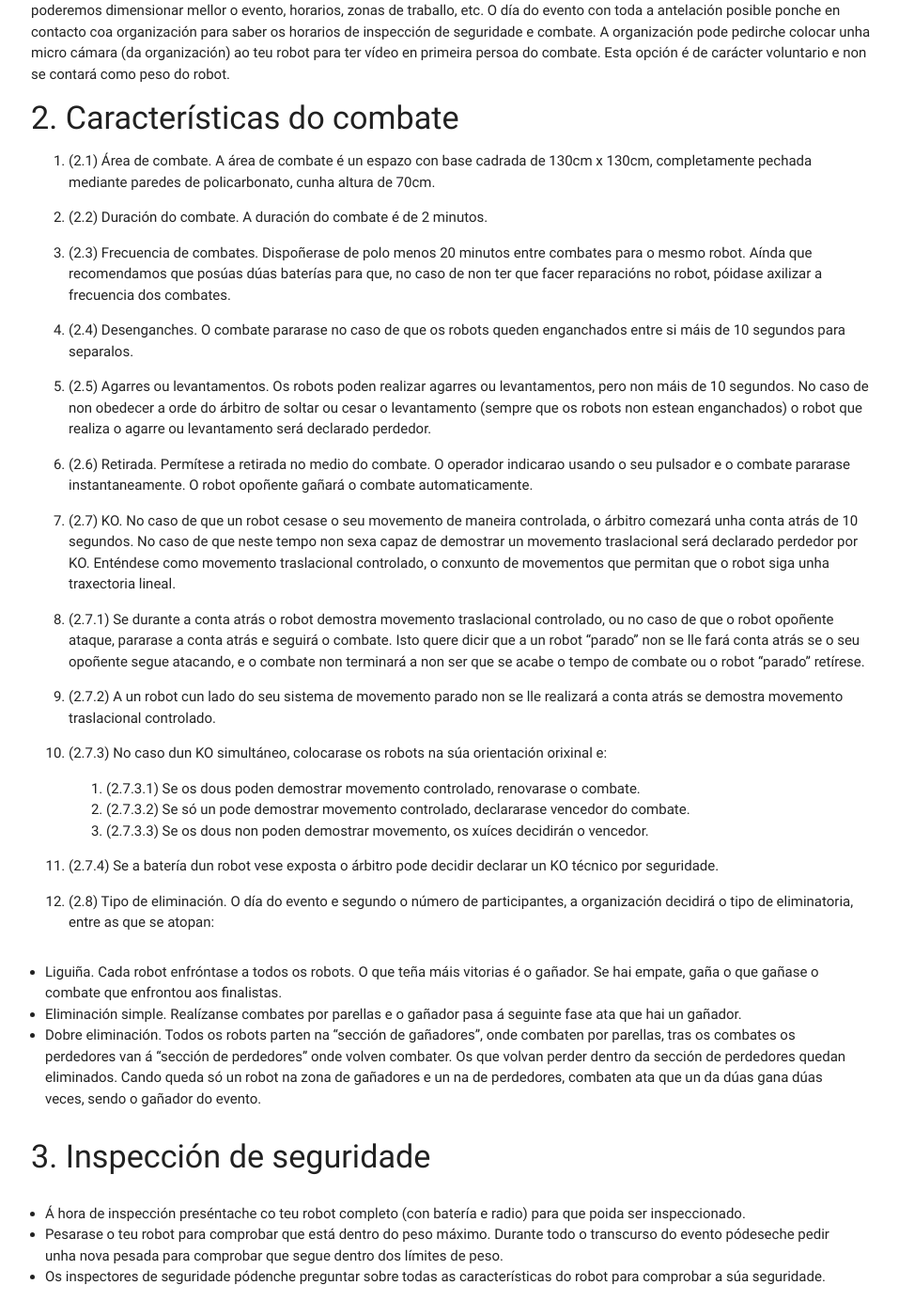
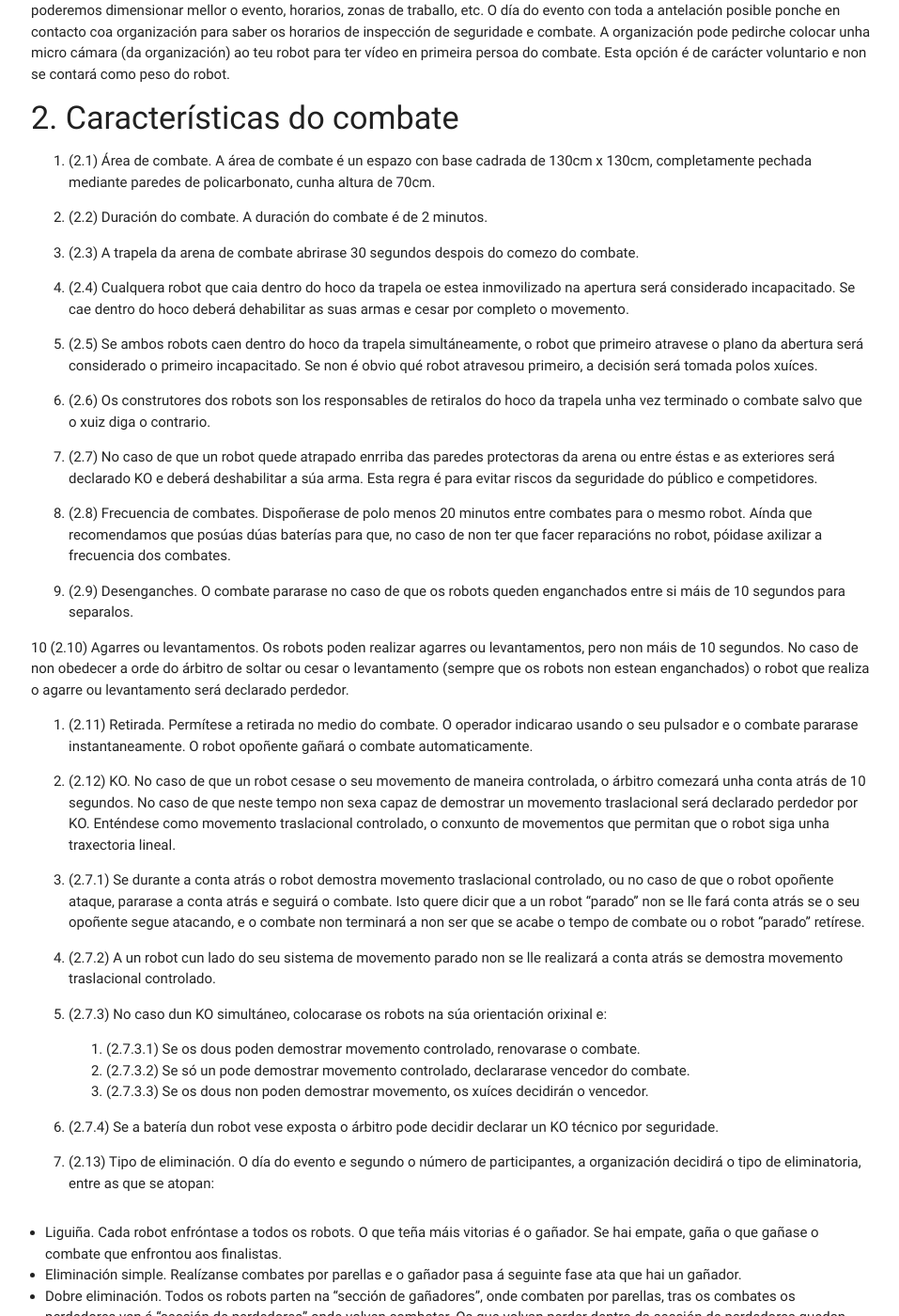
Before and after one commit to brico-labs/Regulamentos, a Jekyll site: the page built from combate_gl.md, in a window 1280 px wide and 1400 px high, scrolled down 883 px. Shown: the whole window at 94% size, without its empty margins (159-1116 px from the left). Built offline with Jekyll 4.4.1, drawn with Linux system fonts in a browser that asks for light colours; nearby versions of some CDN libraries; some of the changed text lies outside the part shown.

Commit message:
Cambio de regulamento
Se engaden novas normas o reglamento, os apartados 2.3 a 2.7

```diff
--- a/combate_gl.md
+++ b/combate_gl.md
@@ -10,7 +10,7 @@ Somos conscientes de que en realidade esta competición é de cacharros móbiles
 
 Este regulamento ten a intención de fomentar a competición xusta e asegurar a máxima seguridade posible. Pero tamén queremos que haxa o maior número de participantes, polo que che animamos a competir. No caso de calquera dúbida non dubides en poñerche en contacto connosco no correo info@oshwdem.org
 
-  - Revisión 1 (2015): vixente dende OSHWDem 2015
+  - Revisión 2 (2015): vixente dende OSHWDem 2017
 
 ### Obxectivo
 Dous robots teleoperados combaten coas súas armas entre si nun recinto pechado loitando por ser o robot máis forte e mellor deseñado. A pericia dos seus construtores e operadores poñerase en xogo para atopar o mellor robot de combate do evento.
@@ -31,15 +31,25 @@ Aínda que non é indispensable, recomendámosche que nos avises por correo elec
 
 2. (2.2) Duración do combate. A duración do combate é de 2 minutos.
 
-3. (2.3) Frecuencia de combates. Dispoñerase de polo menos 20 minutos entre combates para o mesmo robot. Aínda que recomendamos que posúas dúas baterías para que, no caso de non ter que facer reparacións no robot, póidase axilizar a frecuencia dos combates.
+3. (2.3) A trapela da arena de combate abrirase 30 segundos despois do comezo do combate.
 
-4. (2.4) Desenganches. O combate pararase no caso de que os robots queden enganchados entre si máis de 10 segundos para separalos.
+4. (2.4) Cualquera robot que caia dentro do hoco da trapela oe estea inmovilizado na apertura será considerado incapacitado. Se cae dentro do hoco deberá dehabilitar as suas armas e cesar por completo o movemento.
 
-5. (2.5) Agarres ou levantamentos. Os robots poden realizar agarres ou levantamentos, pero non máis de 10 segundos. No caso de non obedecer a orde do árbitro de soltar ou cesar o levantamento (sempre que os robots non estean enganchados) o robot que realiza o agarre ou levantamento será declarado perdedor.
+5. (2.5) Se ambos robots caen dentro do hoco da trapela simultáneamente, o robot que primeiro atravese o plano da abertura será considerado o primeiro incapacitado. Se non é obvio qué robot atravesou primeiro, a decisión será tomada polos xuíces.
 
-6. (2.6) Retirada. Permítese a retirada no medio do combate. O operador indicarao usando o seu pulsador e o combate pararase instantaneamente. O robot opoñente gañará o combate automaticamente.
+6. (2.6) Os construtores dos robots son los responsables de retiralos do hoco da trapela unha vez terminado o combate salvo que o xuiz diga o contrario.
 
-7. (2.7) KO. No caso de que un robot cesase o seu movemento de maneira controlada, o árbitro comezará unha conta atrás de 10 segundos. No caso de que neste tempo non sexa capaz de demostrar un movemento traslacional será declarado perdedor por KO. Enténdese como movemento traslacional controlado, o conxunto de movementos que permitan que o robot siga unha traxectoria lineal.
+7. (2.7) No caso de que un robot quede atrapado enrriba das paredes protectoras da arena ou entre éstas e as exteriores será declarado KO e deberá deshabilitar a súa arma. Esta regra é para evitar riscos da seguridade do público e competidores.
+
+8. (2.8) Frecuencia de combates. Dispoñerase de polo menos 20 minutos entre combates para o mesmo robot. Aínda que recomendamos que posúas dúas baterías para que, no caso de non ter que facer reparacións no robot, póidase axilizar a frecuencia dos combates.
+
+9. (2.9) Desenganches. O combate pararase no caso de que os robots queden enganchados entre si máis de 10 segundos para separalos.
+
+10 (2.10) Agarres ou levantamentos. Os robots poden realizar agarres ou levantamentos, pero non máis de 10 segundos. No caso de non obedecer a orde do árbitro de soltar ou cesar o levantamento (sempre que os robots non estean enganchados) o robot que realiza o agarre ou levantamento será declarado perdedor.
+
+11. (2.11) Retirada. Permítese a retirada no medio do combate. O operador indicarao usando o seu pulsador e o combate pararase instantaneamente. O robot opoñente gañará o combate automaticamente.
+
+12. (2.12) KO. No caso de que un robot cesase o seu movemento de maneira controlada, o árbitro comezará unha conta atrás de 10 segundos. No caso de que neste tempo non sexa capaz de demostrar un movemento traslacional será declarado perdedor por KO. Enténdese como movemento traslacional controlado, o conxunto de movementos que permitan que o robot siga unha traxectoria lineal.
 
   1. (2.7.1) Se durante a conta atrás o robot demostra movemento traslacional controlado, ou no caso de que o robot opoñente ataque, pararase a conta atrás e seguirá o combate. Isto quere dicir que a un robot "parado" non se lle fará conta atrás se o seu opoñente segue atacando, e o combate non terminará a non ser que se acabe o tempo de combate ou o robot "parado" retírese.
 
@@ -53,7 +63,7 @@ Aínda que non é indispensable, recomendámosche que nos avises por correo elec
 
   4. (2.7.4) Se a batería dun robot vese exposta o árbitro pode decidir declarar un KO técnico por seguridade.
 
-8. (2.8) Tipo de eliminación. O día do evento e segundo o número de participantes, a organización decidirá o tipo de eliminatoria, entre as que se atopan:
+13. (2.13) Tipo de eliminación. O día do evento e segundo o número de participantes, a organización decidirá o tipo de eliminatoria, entre as que se atopan:
 
 + Liguiña. Cada robot enfróntase a todos os robots. O que teña máis vitorias é o gañador. Se hai empate, gaña o que gañase o combate que enfrontou aos finalistas.
 + Eliminación simple. Realízanse combates por parellas e o gañador pasa á seguinte fase ata que hai un gañador.
```
Also changed, not shown: other parts of combate_gl.md (+1 -1 lines).
